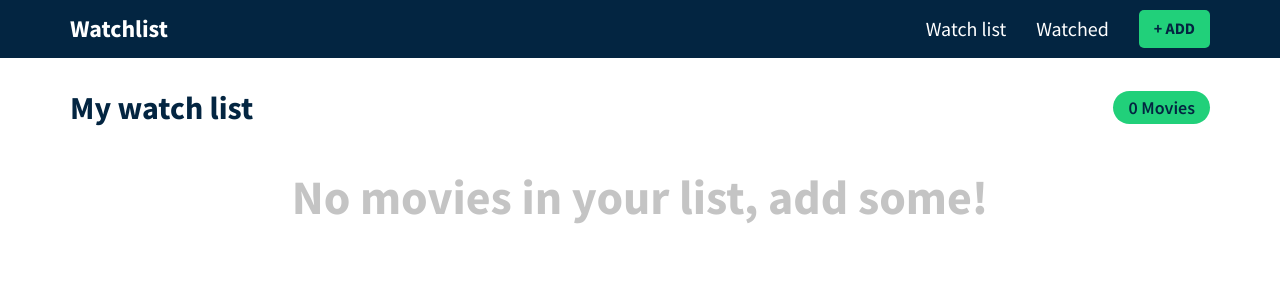
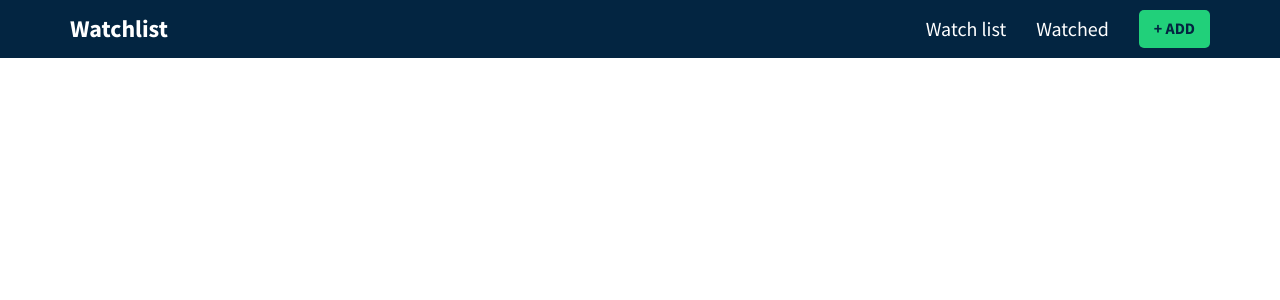
Before and after one commit to kittensgit/watchlist, a React (Create React App) app: page / in a window 1280 px wide. Shown: the top 300 px of the page. Built offline with nearby package versions, Linux system fonts and the light colour scheme.

Commit message:
gh-pages

```diff
--- a/package.json
+++ b/package.json
@@ -1,7 +1,7 @@
 {
     "name": "movie-watchlist",
     "version": "0.1.0",
-  "homepage": "https://kittensgit.github.io/movie-watchlist",
+    "homepage": "https://kittensgit.github.io/watchlist",
     "private": true,
     "dependencies": {
         "@testing-library/jest-dom": "^5.16.5",
--- a/src/App.js
+++ b/src/App.js
@@ -1,6 +1,6 @@
 import './App.css';
-import {  Routes, Route } from "react-router-dom"
-import './lib/font-awesome/css/all.min.css'
+import { Routes, Route } from 'react-router-dom';
+import './lib/font-awesome/css/all.min.css';
 import Watched from './components/Watched';
 import Watchlist from './components/Watchlist';
 import Add from './components/Add';
@@ -12,7 +12,7 @@ function App() {
         <GlobalProvider>
             <Header />
             <Routes>
-        <Route path="/" element={<Watchlist />} />
+                <Route path="/watchlist" element={<Watchlist />} />
                 <Route path="/watched" element={<Watched />} />
                 <Route path="/add" element={<Add />} />
             </Routes>
--- a/src/components/Header.js
+++ b/src/components/Header.js
@@ -1,29 +1,31 @@
-import React from 'react'
-import { Link } from 'react-router-dom'
+import React from 'react';
+import { Link } from 'react-router-dom';
 
 const Header = () => {
     return (
         <header>
-            <div className='container'>
-                <div className='inner-content'>
-                    <div className='brand'>
-                        <Link to="/">Watchlist</Link>
+            <div className="container">
+                <div className="inner-content">
+                    <div className="brand">
+                        <Link to="/watchlist">Watchlist</Link>
                     </div>
-                    <ul className='nav-links'>
+                    <ul className="nav-links">
                         <li>
-                            <Link to="/">Watch list</Link>
+                            <Link to="/watchlist">Watch list</Link>
                         </li>
                         <li>
                             <Link to="/watched">Watched</Link>
                         </li>
                         <li>
-                            <Link to="/add" className='btn'>+ Add</Link>
+                            <Link to="/add" className="btn">
+                                + Add
+                            </Link>
                         </li>
                     </ul>
                 </div>
             </div>
         </header>
-    )
-}
+    );
+};
 
-export default Header
+export default Header;
```
Lines whose indentation alone changed are shown as unchanged.
